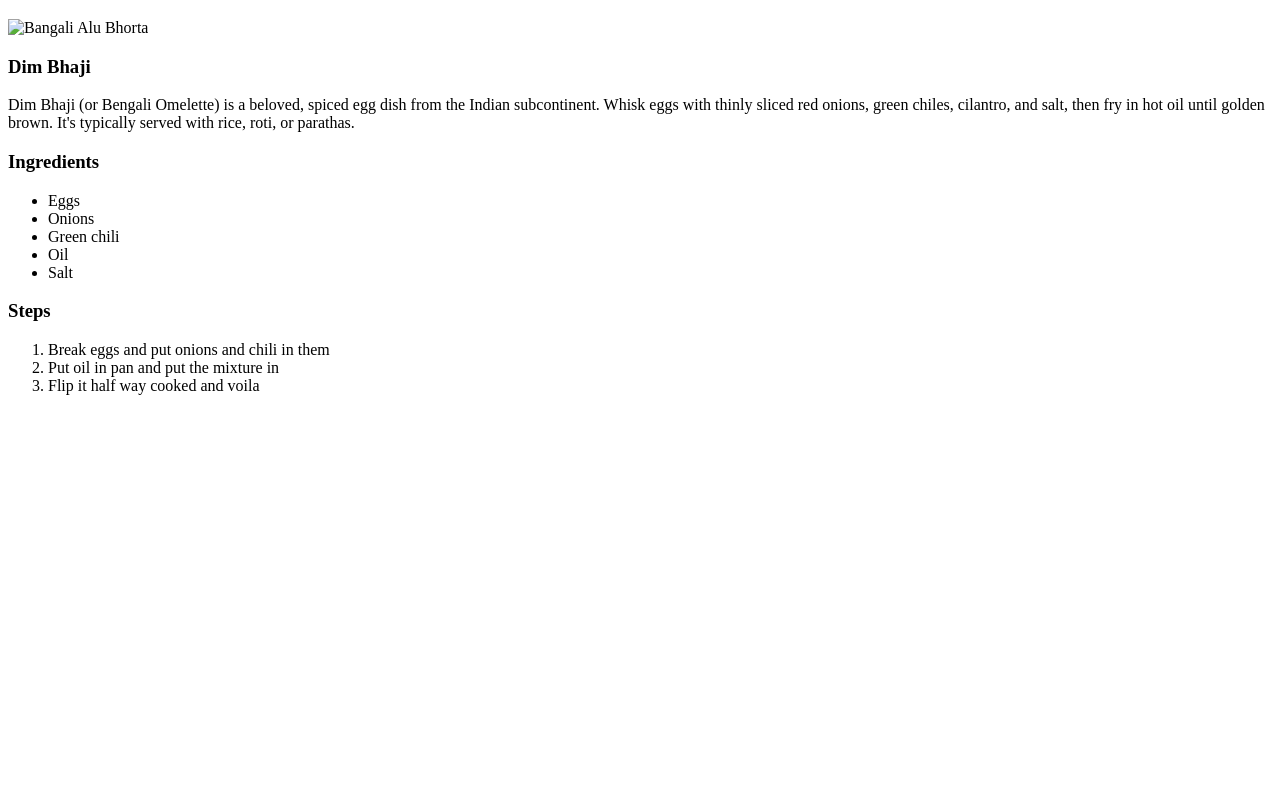
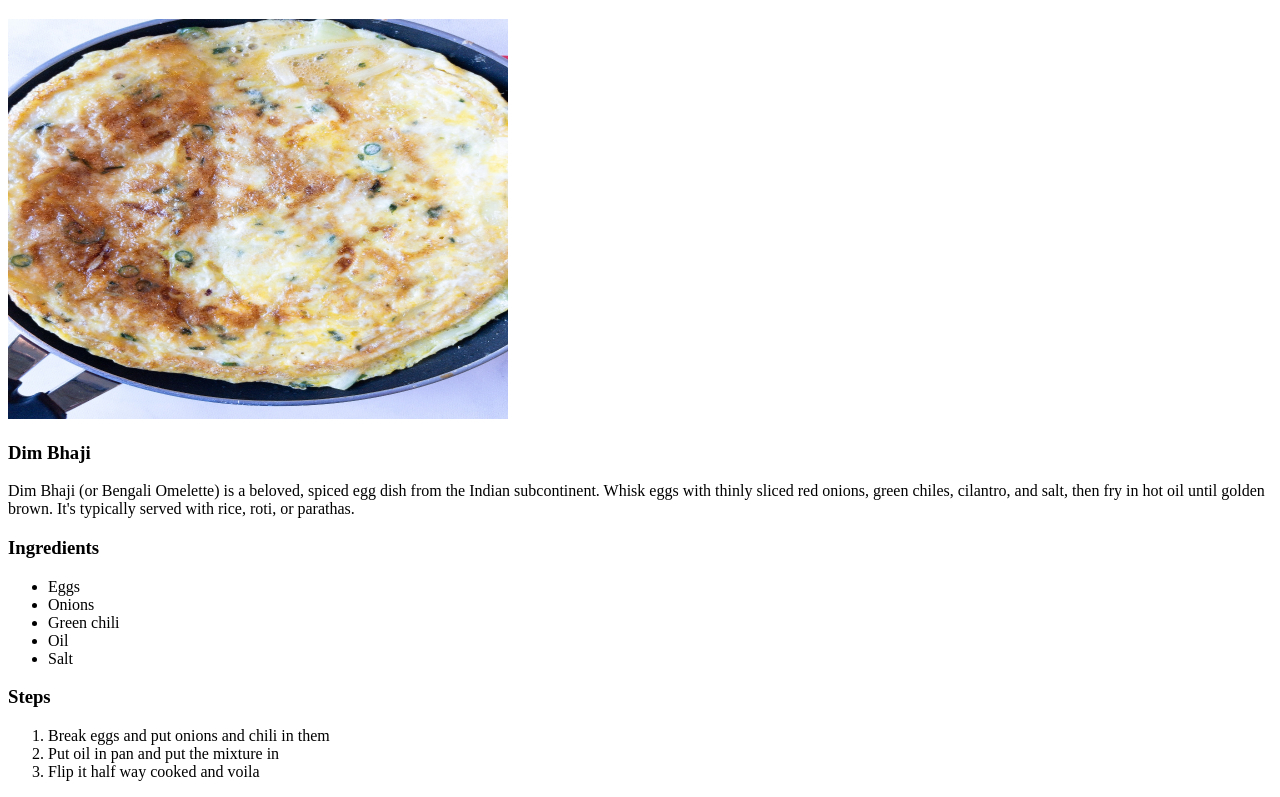
Before and after one commit to labob2/odin-recipes, a plain HTML site: page recipes/dim-bhaji.html in a window 1280 px wide. Shown: the part 87-884 px from the top of the page. Before the commit the page ends 800 px from the top, so only its background shows below. Drawn offline with Linux system fonts and the light colour scheme; the site is published under a folder, as on GitHub Pages, so addresses that start at the root find nothing.

Commit message:
Dim bhaji image updated

```diff
--- a/recipes/dim-bhaji.html
+++ b/recipes/dim-bhaji.html
@@ -8,7 +8,7 @@
     <body>
         <a href="../index.html">Home</a>
         <h1>Dim Bhaji Recipe</h1>
-        <img src="/img/dimbhaji.webp" alt="Bangali Alu Bhorta" width="500" height="400">
+        <img src="../img/dimbhaji.webp" alt="Bangali Alu Bhorta" width="500" height="400">
         <h3>Dim Bhaji</h3>
         <p>Dim Bhaji (or Bengali Omelette) is a beloved, spiced egg dish from the Indian subcontinent. Whisk eggs with thinly sliced red onions, green chiles, cilantro, and salt, then fry in hot oil until golden brown. It's typically served with rice, roti, or parathas.</p>
         <h3>Ingredients</h3>
```
